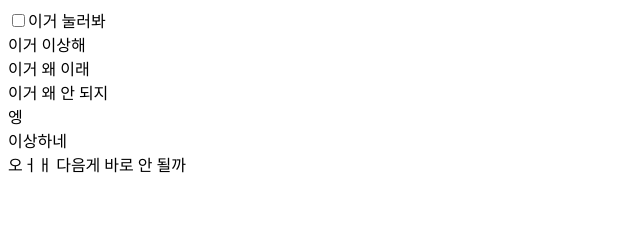
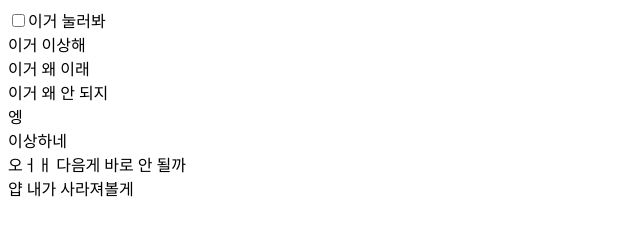
Before and after one commit to seongyun04/first, a plain HTML site: page index.html in a window 1280 px wide. Shown: the whole page, without its empty margins (0-640 px from the left). Drawn offline with Linux system fonts and the light colour scheme.

Commit message:
이게 무엇일까요

```diff
--- a/index.html
+++ b/index.html
@@ -28,5 +28,8 @@
     <div>
         오ㅓㅐ 다음게 바로 안 될까
     </div>
+    <div>
+        얍 내가 사라져볼게
+    </div>
 </body>
 </html>
```
